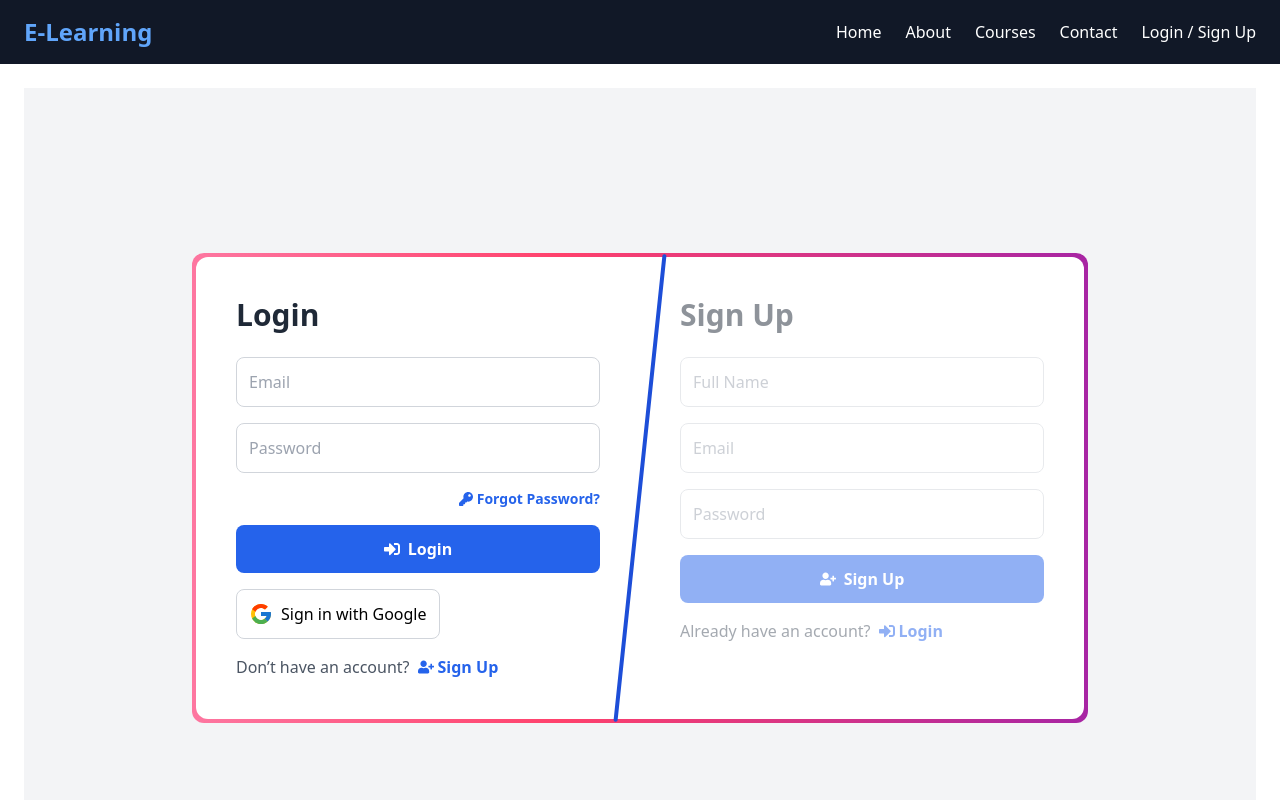
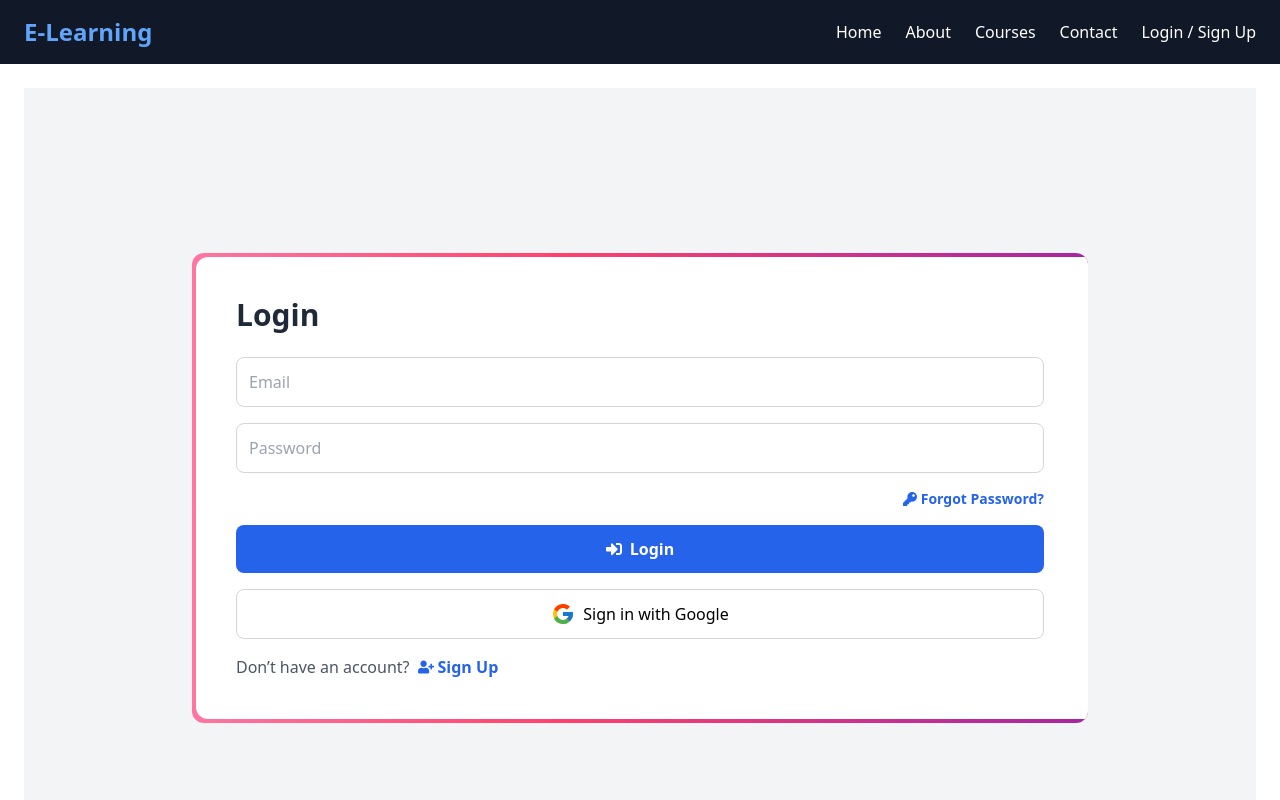
Before and after one commit to Raymondtawiah640/kwametena, a React (Vite) app: page /auth in a window 1280 px wide. Shown: the top 800 px of the page. Built offline with nearby package versions, Linux system fonts and the light colour scheme.

Commit message:
modified

```diff
--- a/src/pages/Auth.jsx
+++ b/src/pages/Auth.jsx
@@ -1,6 +1,6 @@
 import React, { useState } from "react";
 import { FcGoogle } from "react-icons/fc";
-import { FaUserPlus, FaSignInAlt, FaKey } from "react-icons/fa"; // added FaKey for forgot password icon
+import { FaUserPlus, FaSignInAlt, FaKey } from "react-icons/fa";
 import "./styles/Auth.css";
 
 function Auth() {
@@ -8,24 +8,15 @@ function Auth() {
 
   return (
     <div className="min-h-screen flex items-center justify-center bg-gray-100">
-      <div
-        className="relative w-full max-w-4xl bg-white rounded-xl overflow-hidden flex flex-col md:flex-row
-                      md:items-stretch
-                      ring-animation"
-      >
-        {/* Slanted Divider (desktop only) */}
-        <div className="hidden md:block absolute top-0 left-1/2 h-full w-1 bg-blue-700 transform -translate-x-1/2 rotate-6 z-10"></div>
-
-        {/* Forms Container */}
-        <div className="flex flex-col md:flex-row w-full relative">
+      <div className="relative w-full max-w-4xl bg-white rounded-xl overflow-hidden ring-animation">
+        {/* Forms wrapper (handles sliding animation) */}
+        <div
+          className={`flex w-[200%] transition-transform duration-700 ease-in-out ${
+            isLogin ? "translate-x-0" : "-translate-x-1/2"
+          }`}
+        >
           {/* Login Form */}
-          <div
-            className={`w-full md:w-1/2 p-10 transition-all duration-500 ${
-              isLogin
-                ? "opacity-100 z-20 pointer-events-auto"
-                : "opacity-50 z-10 pointer-events-none"
-            }`}
-          >
+          <div className="w-1/2 p-10 flex flex-col justify-center">
             <h2 className="text-3xl font-bold mb-6 text-gray-800">Login</h2>
             <form className="flex flex-col space-y-4">
               <input
@@ -39,7 +30,7 @@ function Auth() {
                 className="p-3 border border-gray-300 rounded-lg"
               />
 
-              {/* Forgot Password Link */}
+              {/* Forgot Password */}
               <button
                 type="button"
                 className="text-blue-600 text-sm font-semibold hover:underline flex items-center self-end"
@@ -53,6 +44,7 @@ function Auth() {
               </button>
             </form>
 
+            {/* Google Login */}
             <button
               className="mt-4 flex items-center justify-center p-3 border border-gray-300 rounded-lg hover:shadow-lg transition"
               onClick={() => alert("Google login clicked!")}
@@ -62,7 +54,7 @@ function Auth() {
             </button>
 
             <p className="mt-4 text-gray-600 flex items-center">
-              Don’t have an account?{" "}
+              Don’t have an account?
               <button
                 className="text-blue-600 font-bold hover:underline flex items-center ml-2"
                 onClick={() => setIsLogin(false)}
@@ -73,13 +65,7 @@ function Auth() {
           </div>
 
           {/* Signup Form */}
-          <div
-            className={`w-full md:w-1/2 p-10 transition-all duration-500 ${
-              isLogin
-                ? "opacity-50 z-10 pointer-events-none"
-                : "opacity-100 z-20 pointer-events-auto"
-            }`}
-          >
+          <div className="w-1/2 p-10 flex flex-col justify-center">
             <h2 className="text-3xl font-bold mb-6 text-gray-800">Sign Up</h2>
             <form className="flex flex-col space-y-4">
               <input
@@ -103,7 +89,7 @@ function Auth() {
             </form>
 
             <p className="mt-4 text-gray-600 flex items-center">
-              Already have an account?{" "}
+              Already have an account?
               <button
                 className="text-blue-600 font-bold hover:underline flex items-center ml-2"
                 onClick={() => setIsLogin(true)}
--- a/src/pages/styles/Auth.css
+++ b/src/pages/styles/Auth.css
@@ -17,21 +17,21 @@
   padding: 4px; /* ring thickness */
   background: linear-gradient(
     270deg,
-    #000428,   /* dark blue/black */
-    #004e92,   /* blue */
-    #00c6ff,   /* cyan */
-    #6a11cb,   /* purple */
-    #ff416c,   /* pink */
-    #fbc2eb,   /* light pink */
-    #000428    /* repeat dark blue */
+    #000428,
+    #004e92,
+    #00c6ff,
+    #6a11cb,
+    #ff416c,
+    #fbc2eb,
+    #000428
   );
-  background-size: 600% 600%; /* bigger to make movement smooth */
-  animation: ring-move 8s ease infinite; /* slower and smoother */
+  background-size: 600% 600%;
+  animation: ring-move 8s ease infinite;
 }
 
 .ring-animation > * {
-  border-radius: 0.75rem; /* inner card rounded */
-  background-color: white; /* inner card stays white */
+  border-radius: 0.75rem;
+  background-color: white;
   height: 100%;
   width: 100%;
 }
```
